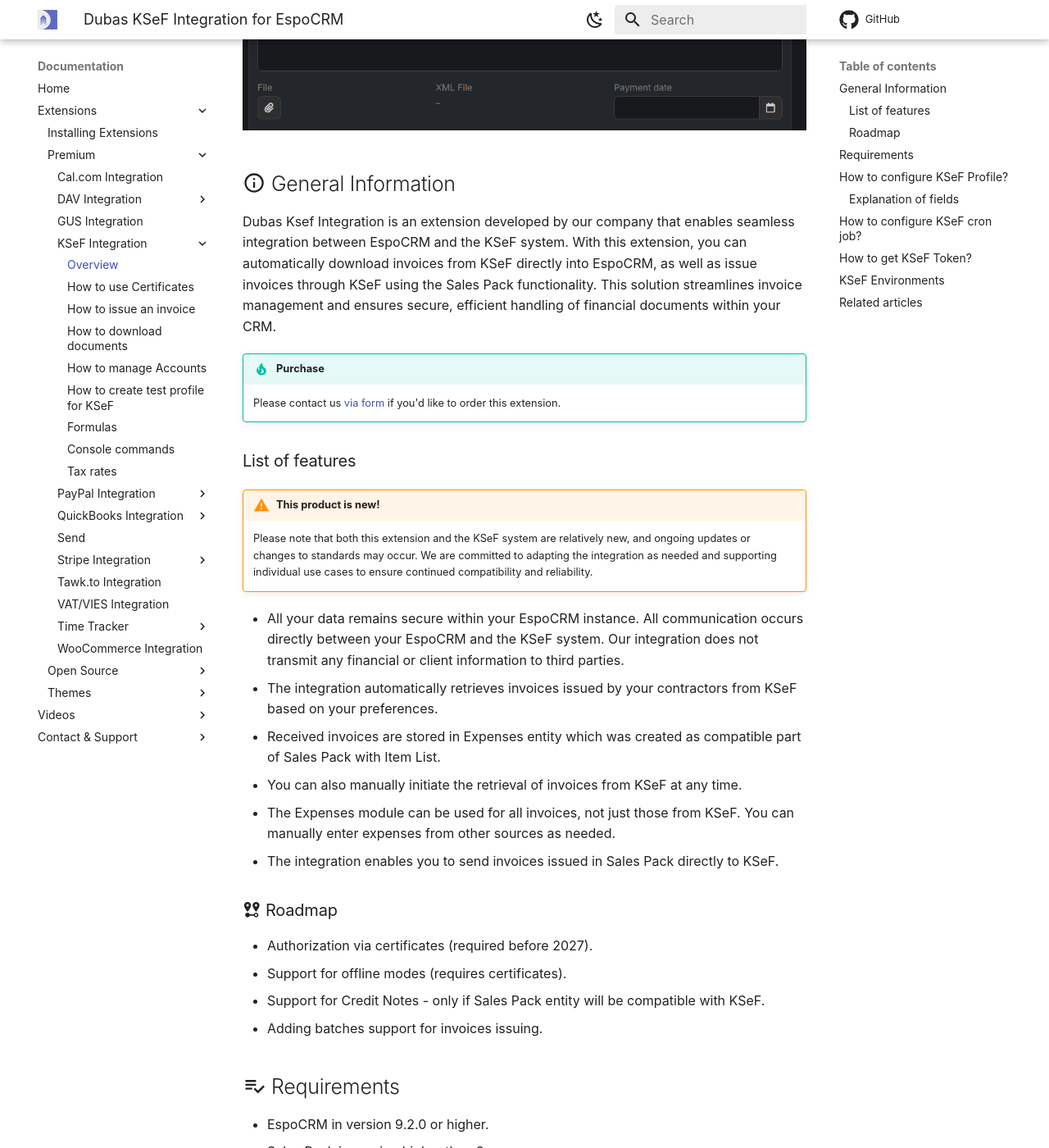
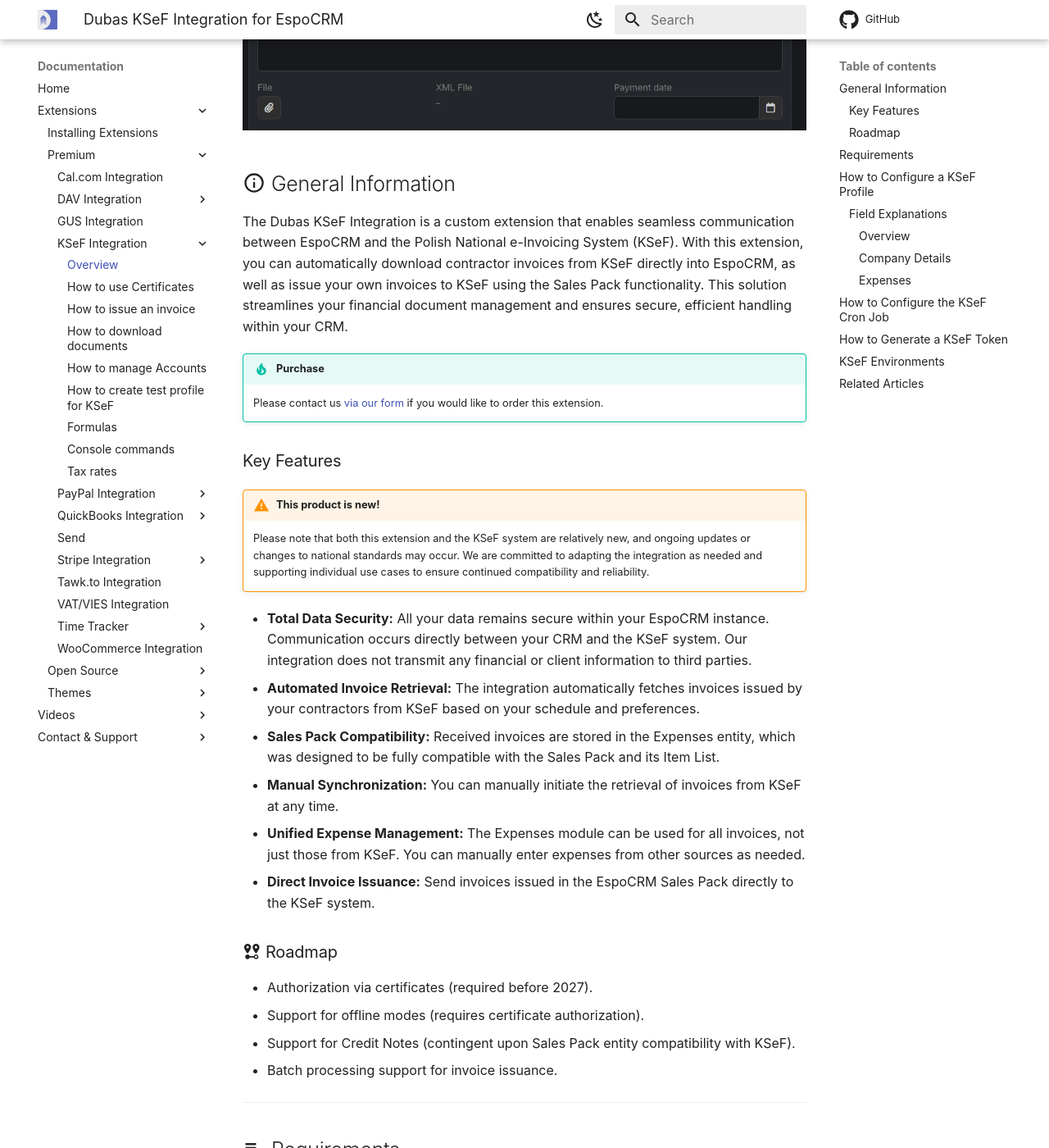
Before and after one commit to dubas-pro/documentation, an MkDocs documentation site: the page built from docs/extensions/ksef/index.md, in a window 1280 px wide and 1400 px high, scrolled down 441 px. Shown: the whole window at 82% size. Built offline with MkDocs 1.6.1 and Material for MkDocs 9.7.7, drawn with Linux system fonts in a browser that asks for light colours; some web fonts are replaced; comment, search, counter and statistics services are not loaded; some of the changed text lies outside the part shown.

Commit message:
fix(ksef): update description for KSeF integration and reformat test profile NIP examples

```diff
--- a/docs/extensions/ksef/index.md
+++ b/docs/extensions/ksef/index.md
@@ -1,107 +1,122 @@
 ---
 title: Dubas KSeF Integration for EspoCRM
-description: Manage KSeF invoices inside EspoCRM thanks to our integration.
+description: Manage KSeF invoices directly inside EspoCRM with our integration.
 authors:
-    - dubas s.c.
+  - dubas s.c.
 ---
+
 # Dubas KSeF Integration
+
 ![Dubas KSeF Integration](../../images/ksef.png)
+
 ## :material-information-outline: General Information
-Dubas Ksef Integration is an extension developed by our company that enables seamless integration between EspoCRM and the KSeF system. With this extension, you can automatically download invoices from KSeF directly into EspoCRM, as well as issue invoices through KSeF using the Sales Pack functionality. This solution streamlines invoice management and ensures secure, efficient handling of financial documents within your CRM.
+
+The Dubas KSeF Integration is a custom extension that enables seamless communication between EspoCRM and the Polish National e-Invoicing System (KSeF). With this extension, you can automatically download contractor invoices from KSeF directly into EspoCRM, as well as issue your own invoices to KSeF using the Sales Pack functionality. This solution streamlines your financial document management and ensures secure, efficient handling within your CRM.
 
 !!! tip "Purchase"
-    Please contact us [via form](https://dashboard.dubas.pro/static/form/contact) if you'd like to order this extension.
+    Please contact us [via our form](https://dashboard.dubas.pro/static/form/contact) if you would like to order this extension.
 
-### List of features
+### Key Features
 
 !!! warning "This product is new!"
-    Please note that both this extension and the KSeF system are relatively new, and ongoing updates or changes to standards may occur. We are committed to adapting the integration as needed and supporting individual use cases to ensure continued compatibility and reliability.
+    Please note that both this extension and the KSeF system are relatively new, and ongoing updates or changes to national standards may occur. We are committed to adapting the integration as needed and supporting individual use cases to ensure continued compatibility and reliability.
 
-- All your data remains secure within your EspoCRM instance. All communication occurs directly between your EspoCRM and the KSeF system. Our integration does not transmit any financial or client information to third parties.
-- The integration automatically retrieves invoices issued by your contractors from KSeF based on your preferences.
-- Received invoices are stored in Expenses entity which was created as compatible part of Sales Pack with Item List.
-- You can also manually initiate the retrieval of invoices from KSeF at any time.
-- The Expenses module can be used for all invoices, not just those from KSeF. You can manually enter expenses from other sources as needed.
-- The integration enables you to send invoices issued in Sales Pack directly to KSeF.
+* **Total Data Security:** All your data remains secure within your EspoCRM instance. Communication occurs directly between your CRM and the KSeF system. Our integration does not transmit any financial or client information to third parties.
+* **Automated Invoice Retrieval:** The integration automatically fetches invoices issued by your contractors from KSeF based on your schedule and preferences.
+* **Sales Pack Compatibility:** Received invoices are stored in the Expenses entity, which was designed to be fully compatible with the Sales Pack and its Item List.
+* **Manual Synchronization:** You can manually initiate the retrieval of invoices from KSeF at any time.
+* **Unified Expense Management:** The Expenses module can be used for all invoices, not just those from KSeF. You can manually enter expenses from other sources as needed.
+* **Direct Invoice Issuance:** Send invoices issued in the EspoCRM Sales Pack directly to the KSeF system.
 
 ### :material-map-marker-distance: Roadmap
 
-- Authorization via certificates (required before 2027).
-- Support for offline modes (requires certificates).
-- Support for Credit Notes - only if Sales Pack entity will be compatible with KSeF.
-- Adding batches support for invoices issuing.
+* Authorization via certificates (required before 2027).
+* Support for offline modes (requires certificate authorization).
+* Support for Credit Notes (contingent upon Sales Pack entity compatibility with KSeF).
+* Batch processing support for invoice issuance.
 
-## :material-playlist-check:  Requirements
-- EspoCRM in version 9.2.0 or higher.
-- Sales Pack in version higher than 3.x
+---
 
-## :material-book-plus-multiple: How to configure KSeF Profile?
+## :material-playlist-check: Requirements
 
-You can configure multiple KSeF Profiles. Thanks to that you can handle multiple companies in one place.
+* EspoCRM version **9.2.0** or higher.
+* Sales Pack version **3.x** or higher.
 
-1. Go to **Administration** section.
-2. Search for "KSeF Settings" and click on it.
-3. Create new KSeF Profile based on below specification.
+---
 
-#### :material-book-information-variant: Explanation of fields
+## :material-book-plus-multiple: How to Configure a KSeF Profile
 
-**Overview**
+You can configure multiple KSeF Profiles, allowing you to manage several companies within a single EspoCRM instance.
 
-- Name - value which will display everywhere, probably best option is to set name of the company.
-- Status - set **Active** if you want to use it.
-- Tax Id - enter here you NIP number. It cannot be changed after save.
-- Type - choose environment for which you've created a token (below more information).
-- Choose type of profile - If it's your company choose Own.
-- Token - enter token generated in KSeF. More information below.
+1. Navigate to the **Administration** section.
+2. Search for **KSeF Settings** and click on it.
+3. Create a new KSeF Profile based on the specifications below.
 
-**Company details**
+### :material-book-information-variant: Field Explanations
 
-- Company name - Full name of a company, it'll be used for example for issued invoices.
-- Address - Full address to be added on issued invoices.
-- Email address & phone number - additional contact information on issued invoices.
+#### Overview
 
-**Expenses**
+* **Name:** The display name for the profile (using the company name is recommended).
+* **Status:** Set to **Active** to enable the profile.
+* **Tax ID:** Enter your NIP (Tax Identification Number). *Note: This cannot be changed after saving.*
+* **Type:** Select the KSeF environment corresponding to your generated token (see environments below).
+* **Profile Type:** Select **Own** if this represents your primary company.
+* **Token:** Enter the authentication token generated in the KSeF portal.
 
-- Enable Expenses - decides whether invoices will be fetched to EspoCRM for this profile.
-- Fetch since - decides from when invoices will be fetched.
-- Create accounts for expenses - decides whether account will be automatically created if integration couldn't find account based on tax id.
+#### Company Details
 
-!!! warning "How we recognize Accounts and manage tax id's?"
-    [Please read this article](./accounts.md)
+* **Company Name:** The full legal name of the company, which will be used on issued invoices.
+* **Address:** The complete company address to be printed on invoices.
+* **Email Address & Phone Number:** Additional contact details to include on issued invoices.
 
-## :material-cog-sync-outline: How to configure KSeF cron job?
+#### Expenses
 
-1. Go to **Administration** section.
-2. Click on Scheduled Jobs.
-3. Create new Scheduled Job.
-4. Choose task `Get Invoices From Ksef`.
-5. Save.
+* **Enable Expenses:** Toggle to allow invoices to be fetched into EspoCRM for this profile.
+* **Fetch Since:** Specifies the starting date for retrieving historical invoices.
+* **Create Accounts for Expenses:** Enable this to automatically create a new Account record if the integration cannot find an existing one matching the fetched Tax ID.
 
-By default it'll download automatically expenses from KSeF every 5 minutes for active profiles.
+!!! warning "How we recognize Accounts and manage Tax IDs"
+    [Please read this detailed article](./accounts.md) to understand how the integration matches and creates accounts.
 
-## :material-lock-check: How to get KSeF Token?
+---
 
-[You can also use Certificate (tokens will stop working after 2026)](./certificates.md)
+## :material-cog-sync-outline: How to Configure the KSeF Cron Job
 
-1. Login to KSeF web application (Below you have links to all environments).
-2. Go to Token's section.
-3. Generate new token with permissions to issue and read invoices.
-4. Save generated token.
+1. Navigate to the **Administration** section.
+2. Click on **Scheduled Jobs**.
+3. Create a new Scheduled Job.
+4. Choose the task `Get Invoices From Ksef`.
+5. Click **Save**.
 
-!!! example "Example of a token"
+By default, this job will automatically download expenses from KSeF every **5 minutes** for all active profiles.
+
+---
+
+## :material-lock-check: How to Generate a KSeF Token
+
+[You can also use a Certificate (Note: Tokens will stop working after 2026)](./certificates.md)
+
+1. Log in to the KSeF web application (links to environments are provided below).
+2. Navigate to the **Tokens** section.
+3. Generate a new token with permissions to **issue** and **read** invoices.
+4. Securely save the generated token and paste it into your KSeF Profile in EspoCRM.
+
+!!! example "Example of a KSeF Token"
     `20270115-EC-7FA3B1D200-AB12345F6A-01|nip-987654321|a1b2c3d4e5f60718293a4b5c6d7e8f90123456789abcdef0123456789abcdef0`
+
+---
 
 ## :material-server-network: KSeF Environments
 
-- Production - https://ap.ksef.mf.gov.pl/web/
-- Demo - https://ap-demo.ksef.mf.gov.pl/web/
-- Test - https://ap-test.ksef.mf.gov.pl/web/
+* **Production:** [https://ap.ksef.mf.gov.pl/web/](https://ap.ksef.mf.gov.pl/web/)
+* **Demo:** [https://ap-demo.ksef.mf.gov.pl/web/](https://ap-demo.ksef.mf.gov.pl/web/)
+* **Test:** [https://ap-test.ksef.mf.gov.pl/web/](https://ap-test.ksef.mf.gov.pl/web/)
 
 ---
 
-## Related articles
+## Related Articles
 
-- [How to issue an invoice via KSeF?](./issue-invoice.md)
-- [How to download package with financial documents?](./download-documents.md)
-- [How to configure profile for KSeF in test environment?](./test-profile.md)
-- [How to manage accounts and tax id's?](./accounts.md)
+* [How to issue an invoice via KSeF](./issue-invoice.md)
+* [How to download a package with financial documents](./download-documents.md)
+* [How to configure a profile for the KSeF test environment](./test-profile.md)
+* [How to manage accounts and tax IDs](./accounts.md)
```
Also changed, not shown: docs/extensions/ksef/test-profile.md (+11 -10 lines).
